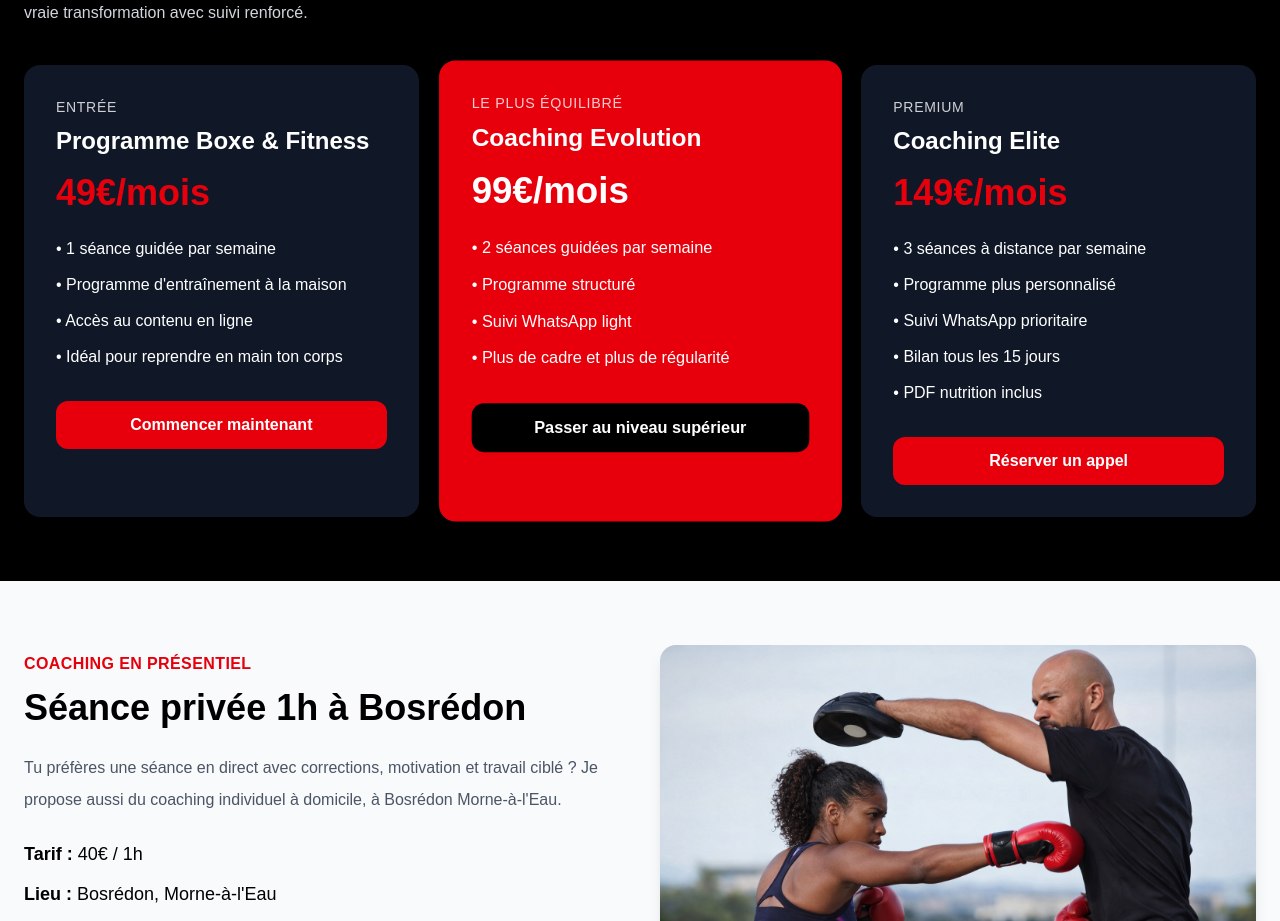
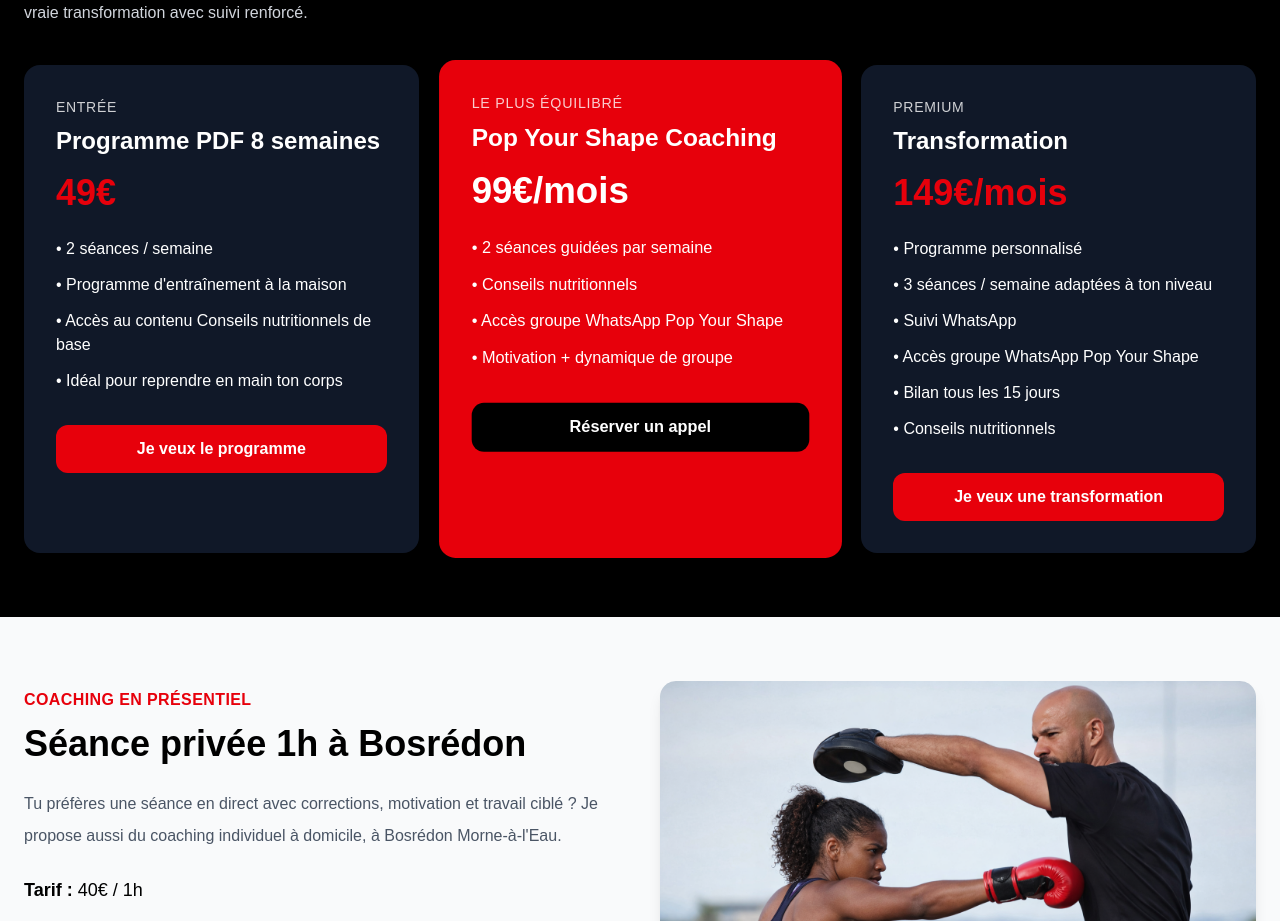
Before and after one commit to dimpopdp-boop/pop-your-shape, a Next.js app: page / in a window 1280 px wide. Shown: the part 2620-3541 px from the top of the page. Built offline with nearby package versions, Linux system fonts and the light colour scheme.

Commit message:
mise à jour du site

```diff
--- a/app/page.tsx
+++ b/app/page.tsx
@@ -1,38 +1,39 @@
 export default function PopYourShapeSite() {
   const offers = [
     {
-      title: "Programme Boxe & Fitness",
-      price: "49€/mois",
+      title: "Programme PDF 8 semaines",
+      price: "49€",
       items: [
-        "1 séance guidée par semaine",
+        "2 séances / semaine",
         "Programme d'entraînement à la maison",
-        "Accès au contenu en ligne",
+        "Accès au contenu Conseils nutritionnels de base",
         "Idéal pour reprendre en main ton corps"
       ],
-      cta: "Commencer maintenant"
+      cta: "Je veux le programme"
     },
     {
-      title: "Coaching Evolution",
+      title: "Pop Your Shape Coaching",
       price: "99€/mois",
       items: [
         "2 séances guidées par semaine",
-        "Programme structuré",
-        "Suivi WhatsApp light",
-        "Plus de cadre et plus de régularité"
+        "Conseils nutritionnels",
+        "Accès groupe WhatsApp Pop Your Shape",
+        "Motivation + dynamique de groupe"
       ],
-      cta: "Passer au niveau supérieur"
+      cta: "Réserver un appel"
     },
     {
-      title: "Coaching Elite",
+      title: "Transformation",
       price: "149€/mois",
       items: [
-        "3 séances à distance par semaine",
-        "Programme plus personnalisé",
-        "Suivi WhatsApp prioritaire",
+        "Programme personnalisé",
+        "3 séances / semaine adaptées à ton niveau",
+        "Suivi WhatsApp",
+        "Accès groupe WhatsApp Pop Your Shape",
         "Bilan tous les 15 jours",
-        "PDF nutrition inclus"
+        "Conseils nutritionnels"
       ],
-      cta: "Réserver un appel"
+      cta: "Je veux une transformation"
     }
   ];
 
```
